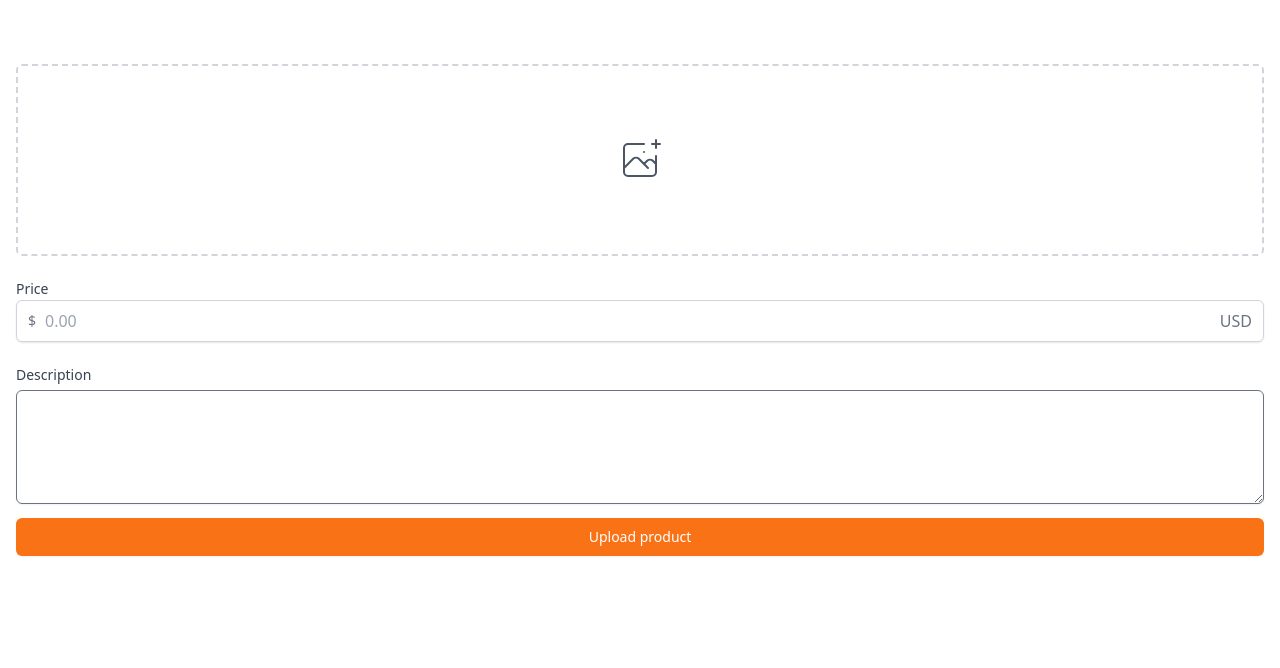
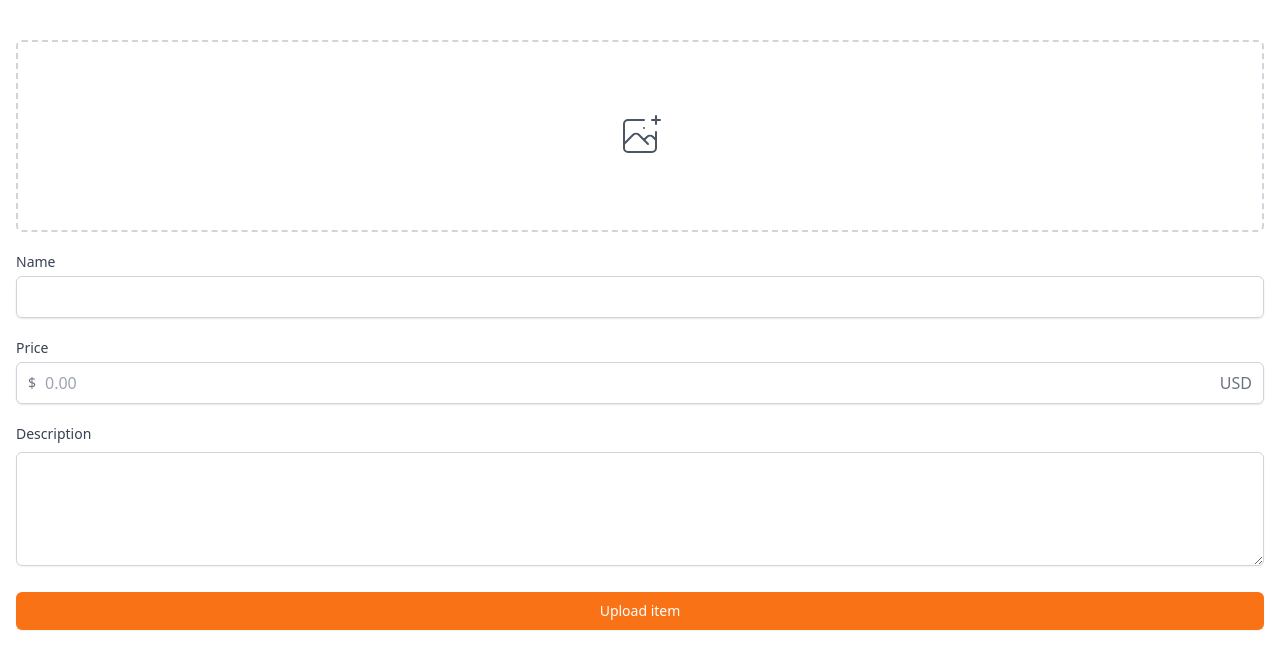
Before and after one commit to takeaways/air-project-1, a Next.js app: page /items/upload in a window 1280 px wide. Shown: the top 668 px of the page. Built offline with nearby package versions, Linux system fonts and the light colour scheme.

Commit message:
feat: items upload name 필드 추가

```diff
--- a/pages/items/upload.tsx
+++ b/pages/items/upload.tsx
@@ -2,9 +2,9 @@ import type { NextPage } from "next";
 
 const Upload: NextPage = () => {
   return (
-    <div className="px-4 py-16">
+    <div className="px-4 py-10 space-y-5">
       <div>
-        <label className="flex items-center justify-center w-full h-48 py-6 text-gray-600 border-2 border-gray-300 border-dashed rounded-md cursor-pointer hover:border-orange-500 hover:text-orange-500">
+        <label className="flex items-center justify-center w-full h-48 text-gray-600 border-2 border-gray-300 border-dashed rounded-md cursor-pointer hover:border-orange-500 hover:text-orange-500">
           <svg
             className="w-12 h-12"
             stroke="currentColor"
@@ -19,37 +19,63 @@ const Upload: NextPage = () => {
               strokeLinejoin="round"
             />
           </svg>
-          <input type="file" className="hidden" />
+          <input className="hidden" type="file" />
         </label>
       </div>
-      <div className="my-5">
-        <label htmlFor="price" className="text-sm font-medium text-gray-700">
+      <div>
+        <label
+          className="block mb-1 text-sm font-medium text-gray-700"
+          htmlFor="name"
+        >
+          Name
+        </label>
+        <div className="relative flex items-center rounded-md shadow-sm">
+          <input
+            id="name"
+            type="email"
+            className="w-full px-3 py-2 placeholder-gray-400 border border-gray-300 rounded-md shadow-sm appearance-none focus:outline-none focus:ring-orange-500 focus:border-orange-500"
+            required
+          />
+        </div>
+      </div>
+      <div>
+        <label
+          className="block mb-1 text-sm font-medium text-gray-700"
+          htmlFor="price"
+        >
           Price
         </label>
-        <div className="relative flex items-center rounded-md shadow-sm ">
-          <div className="absolute left-0 flex items-center justify-center pl-3">
-            <span className="text-sm text-gray-500 pointer-events-none">$</span>
+        <div className="relative flex items-center rounded-md shadow-sm">
+          <div className="absolute left-0 flex items-center justify-center pl-3 pointer-events-none">
+            <span className="text-sm text-gray-500">$</span>
           </div>
           <input
             id="price"
+            className="w-full px-3 py-2 placeholder-gray-400 border border-gray-300 rounded-md shadow-sm appearance-none pl-7 focus:outline-none focus:ring-orange-500 focus:border-orange-500"
             type="text"
             placeholder="0.00"
-            className="w-full px-3 py-2 placeholder-gray-400 border border-gray-300 rounded-md shadow-sm appearance-none focus:outline-none focus:ring-orange-500 focus:border-orange-500 pl-7"
           />
-          <div className="absolute right-0 flex items-center pr-3 pointer-events-none ">
+          <div className="absolute right-0 flex items-center pr-3 pointer-events-none">
             <span className="text-gray-500">USD</span>
           </div>
         </div>
       </div>
       <div>
-        <label className="text-sm font-medium text-gray-700">Description</label>
+        <label
+          htmlFor="description"
+          className="block mb-1 text-sm font-medium text-gray-700"
+        >
+          Description
+        </label>
+
         <textarea
+          id="description"
+          className="w-full mt-1 border-gray-300 rounded-md shadow-sm focus:ring-orange-500 focus:border-orange-500 "
           rows={4}
-          className="w-full mt-1 rounded-md shadow-sm focus:ring-orange-500 focus:border-orange-500"
         />
       </div>
-      <button className="w-full px-4 py-2 mt-2 text-sm font-medium text-white bg-orange-500 border border-transparent rounded-md shadow-sm hover:bg-orange-600 focus:ring-2 focus:ring-offset-2 focus:ring-orange-500 focus:outline-none">
-        Upload product
+      <button className="w-full px-4 py-2 text-sm font-medium text-white bg-orange-500 border border-transparent rounded-md shadow-sm  hover:bg-orange-600 focus:ring-2 focus:ring-offset-2 focus:ring-orange-500 focus:outline-none">
+        Upload item
       </button>
     </div>
   );
```
